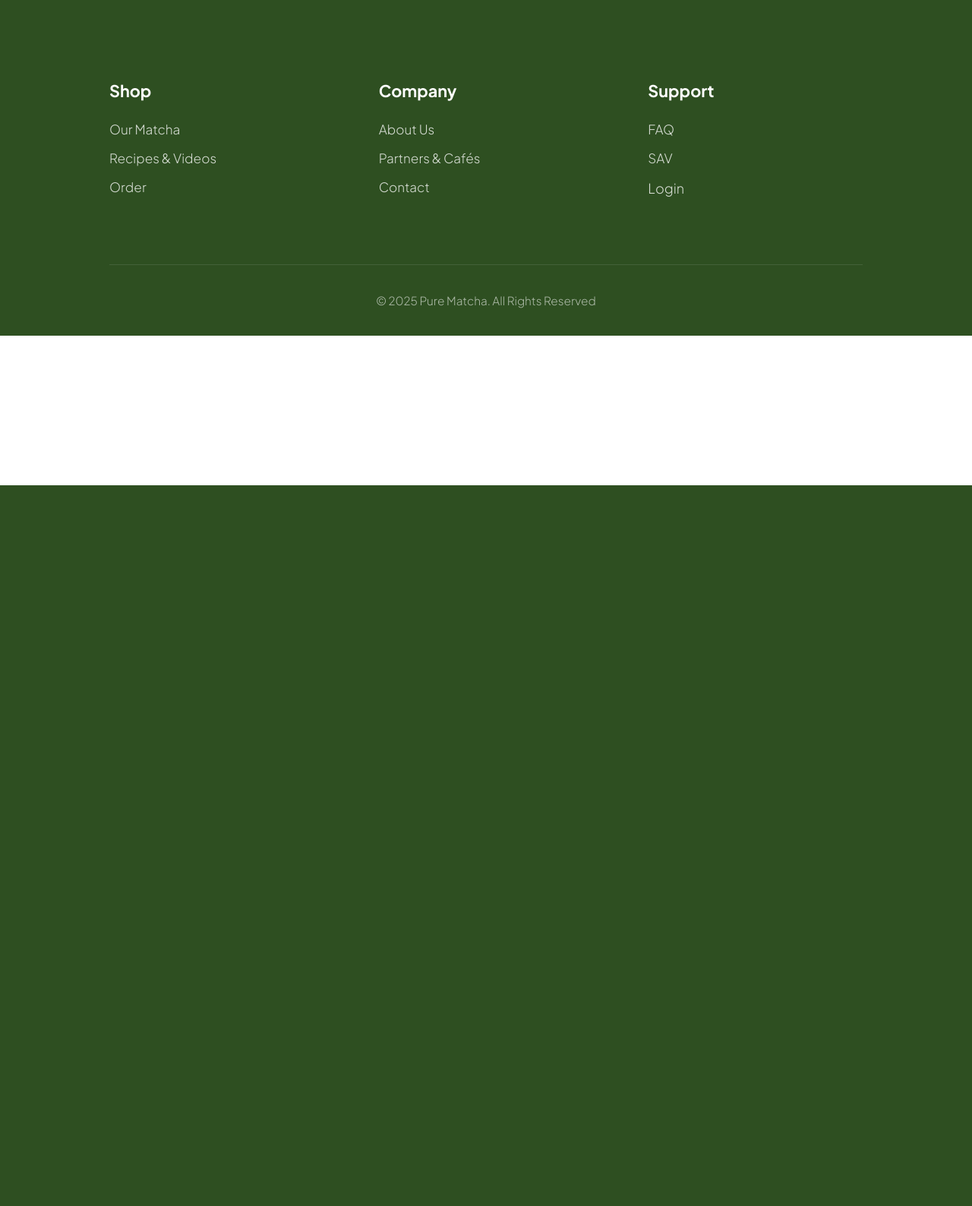
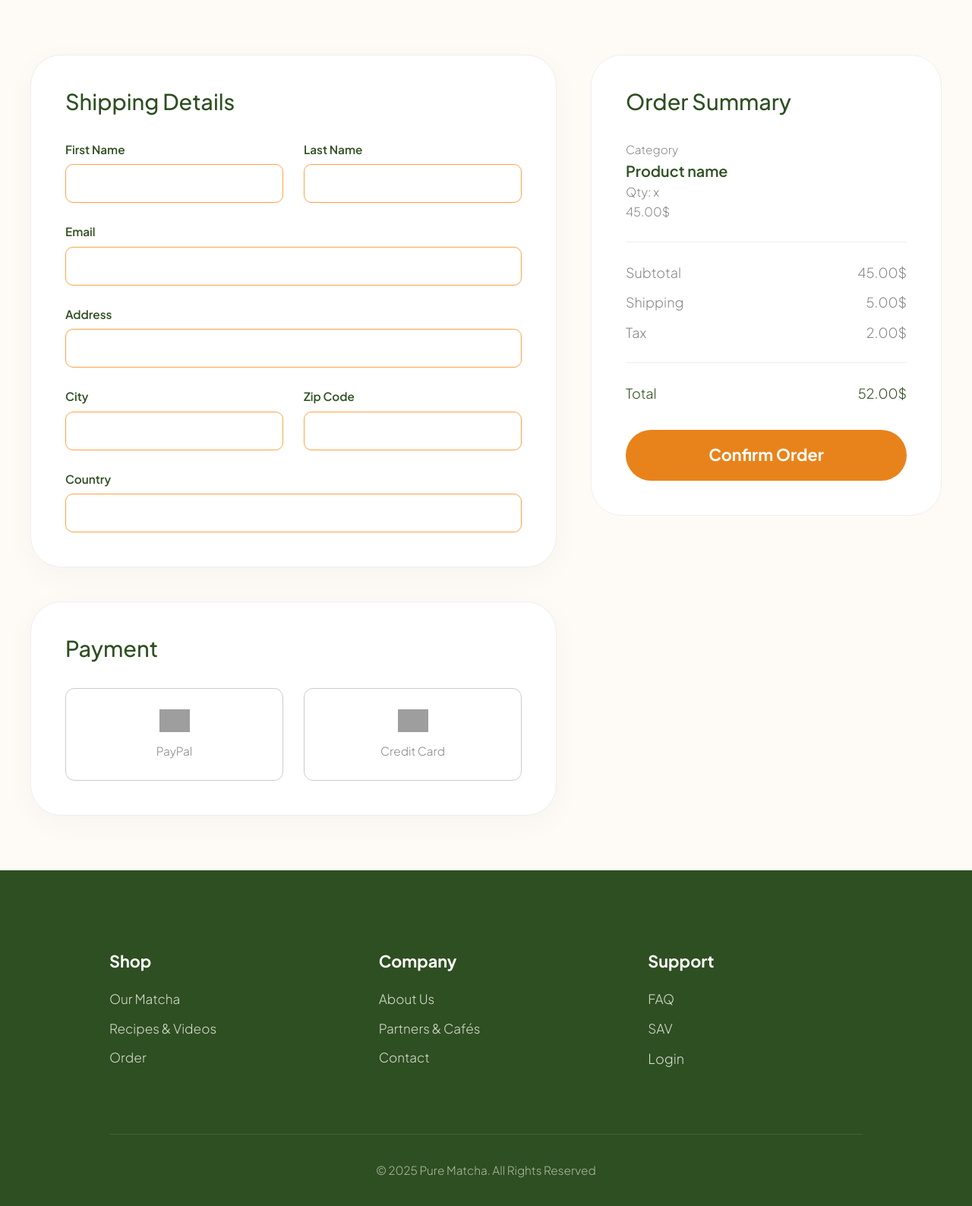
Before and after one commit to bobbyelfamoso/projetdev, a PHP site: page /index/order.html in a window 1280 px wide. Shown: the part 161-1749 px from the top of the page at 76% size. Before the commit the page ends 800 px from the top, so only its background shows below. Run offline with PHP 8.4, Linux system fonts and the light colour scheme; grey boxes are pictures that could not be loaded.

Commit message:
fix: ajout du contenu manquant dans order.html

```diff
--- a/src/css/order.css
+++ b/src/css/order.css
@@ -117,3 +117,195 @@ h3 {
     font-size: 0.85rem;
     color: rgba(255, 255, 255, 0.6);
 }
+
+/* Main Content Styles */
+.order-main {
+    background-color: #FEFBF6;
+    padding: 4rem 2rem;
+}
+
+.order-container {
+    max-width: 1200px;
+    margin: 0 auto;
+    display: grid;
+    grid-template-columns: 1.5fr 1fr;
+    gap: 2.5rem;
+    align-items: start;
+}
+
+.order-card {
+    background-color: #ffffff;
+    padding: 2.5rem;
+    border-radius: 40px;
+    border: 1px solid #eee;
+    margin-bottom: 2.5rem;
+}
+
+.shadow-card {
+    box-shadow: 0 10px 40px rgba(0, 0, 0, 0.03);
+}
+
+.order-card h2 {
+    font-size: 1.6rem;
+    color: #2E4F21;
+    margin-bottom: 2rem;
+    font-weight: 500;
+}
+
+/* Shipping Form */
+.shipping-form {
+    display: flex;
+    flex-direction: column;
+    gap: 1.5rem;
+}
+
+.form-row {
+    display: grid;
+    grid-template-columns: 1fr 1fr;
+    gap: 1.5rem;
+}
+
+.form-group {
+    display: flex;
+    flex-direction: column;
+    gap: 0.5rem;
+}
+
+.form-group label {
+    font-size: 0.85rem;
+    color: #2E4F21;
+    font-weight: 600;
+}
+
+.form-group input {
+    border: 1px solid #FFA349;
+    padding: 0.7rem 1rem;
+    border-radius: 10px;
+    font-size: 0.95rem;
+    outline: none;
+}
+
+/* Payment Section */
+.payment-section {
+    margin-bottom: 0;
+}
+
+.payment-options {
+    display: grid;
+    grid-template-columns: 1fr 1fr;
+    gap: 1.5rem;
+}
+
+.payment-opt {
+    background: white;
+    border: 1px solid #ccc;
+    border-radius: 12px;
+    padding: 1.5rem;
+    display: flex;
+    flex-direction: column;
+    align-items: center;
+    gap: 0.8rem;
+    cursor: pointer;
+}
+
+.payment-opt img {
+    height: 30px;
+    width: auto;
+}
+
+.payment-opt span {
+    font-size: 0.85rem;
+    color: #888;
+}
+
+/* Order Summary */
+.order-summary-card {
+    position: sticky;
+    top: 2rem;
+}
+
+.summary-product {
+    display: flex;
+    justify-content: space-between;
+    padding-bottom: 1.5rem;
+    border-bottom: 1px solid #eee;
+    margin-bottom: 1.5rem;
+}
+
+.product-info {
+    display: flex;
+    flex-direction: column;
+    gap: 0.2rem;
+}
+
+.category-label {
+    font-size: 0.85rem;
+    color: #888;
+}
+
+.product-name {
+    font-size: 1.1rem;
+    color: #2E4F21;
+    font-weight: 600;
+}
+
+.product-meta {
+    font-size: 0.9rem;
+    color: #888;
+}
+
+.summary-details {
+    display: flex;
+    flex-direction: column;
+    gap: 0.8rem;
+    margin-bottom: 1.5rem;
+    padding-bottom: 1.5rem;
+    border-bottom: 1px solid #eee;
+}
+
+.summary-line {
+    display: flex;
+    justify-content: space-between;
+    font-size: 0.95rem;
+    color: #888;
+}
+
+.summary-total {
+    display: flex;
+    justify-content: space-between;
+    font-size: 1.4rem;
+    color: #2E4F21;
+    font-weight: 700;
+    margin-bottom: 2rem;
+}
+
+.confirm-btn {
+    width: 100%;
+    background-color: #E8831B;
+    color: white;
+    border: none;
+    padding: 1rem;
+    border-radius: 50px;
+    font-size: 1.2rem;
+    font-weight: 700;
+    cursor: pointer;
+}
+
+/* Mobile Responsive */
+@media (max-width: 1024px) {
+    .order-container {
+        grid-template-columns: 1fr;
+    }
+
+    .order-summary-card {
+        position: static;
+    }
+}
+
+@media (max-width: 600px) {
+
+    .form-row,
+    .payment-options {
+        grid-template-columns: 1fr;
+    }
+}
--- a/src/index/order.html
+++ b/src/index/order.html
@@ -1,4 +1,3 @@
-<!-- pas fini -->
 <!DOCTYPE html>
 <html>
 
@@ -33,7 +32,107 @@
         </div>
     </header>
 
+    <main class="order-main">
+        <div class="order-container">
+            <!-- Colonne Gauche: Livraison et Paiement -->
+            <div class="order-left-column">
+                <!-- Shipping Details -->
+                <div class="order-card shadow-card">
+                    <h2>Shipping Details</h2>
+                    <form class="shipping-form">
+                        <div class="form-row">
+                            <div class="form-group">
+                                <label for="first-name">First Name</label>
+                                <input type="text" id="first-name" placeholder="">
+                            </div>
+                            <div class="form-group">
+                                <label for="last-name">Last Name</label>
+                                <input type="text" id="last-name" placeholder="">
+                            </div>
+                        </div>
 
+                        <div class="form-group">
+                            <label for="email">Email</label>
+                            <input type="email" id="email" placeholder="">
+                        </div>
+
+                        <div class="form-group">
+                            <label for="address">Address</label>
+                            <input type="text" id="address" placeholder="">
+                        </div>
+
+                        <div class="form-row">
+                            <div class="form-group">
+                                <label for="city">City</label>
+                                <input type="text" id="city" placeholder="">
+                            </div>
+                            <div class="form-group">
+                                <label for="zipcode">Zip Code</label>
+                                <input type="text" id="zipcode" placeholder="">
+                            </div>
+                        </div>
+
+                        <div class="form-group">
+                            <label for="country">Country</label>
+                            <input type="text" id="country" placeholder="">
+                        </div>
+                    </form>
+                </div>
+
+                <!-- Payment -->
+                <div class="order-card shadow-card payment-section">
+                    <h2>Payment</h2>
+                    <div class="payment-options">
+                        <button class="payment-opt">
+                            <img src="../img/Paypal-Icon.png" alt="PayPal">
+                            <span>PayPal</span>
+                        </button>
+                        <button class="payment-opt">
+                            <img src="../img/Card-Icon.png" alt="Credit Card">
+                            <span>Credit Card</span>
+                        </button>
+                    </div>
+                </div>
+            </div>
+
+            <!-- Colonne Droite: Résumé -->
+            <div class="order-right-column">
+                <div class="order-card order-summary-card">
+                    <h2>Order Summary</h2>
+                    <div class="summary-product">
+                        <div class="product-info">
+                            <span class="category-label">Category</span>
+                            <span class="product-name">Product name</span>
+                            <span class="product-meta">Qty: x</span>
+                            <span class="product-meta">45.00$</span>
+                        </div>
+                    </div>
+
+                    <div class="summary-details">
+                        <div class="summary-line">
+                            <span>Subtotal</span>
+                            <span>45.00$</span>
+                        </div>
+                        <div class="summary-line">
+                            <span>Shipping</span>
+                            <span>5.00$</span>
+                        </div>
+                        <div class="summary-line">
+                            <span>Tax</span>
+                            <span>2.00$</span>
+                        </div>
+                    </div>
+
+                    <div class="summary-total">
+                        <span>Total</span>
+                        <span>52.00$</span>
+                    </div>
+
+                    <button class="confirm-btn">Confirm Order</button>
+                </div>
+            </div>
+        </div>
+    </main>
 
     <footer class="footer">
         <div class="footer-grid">
```
